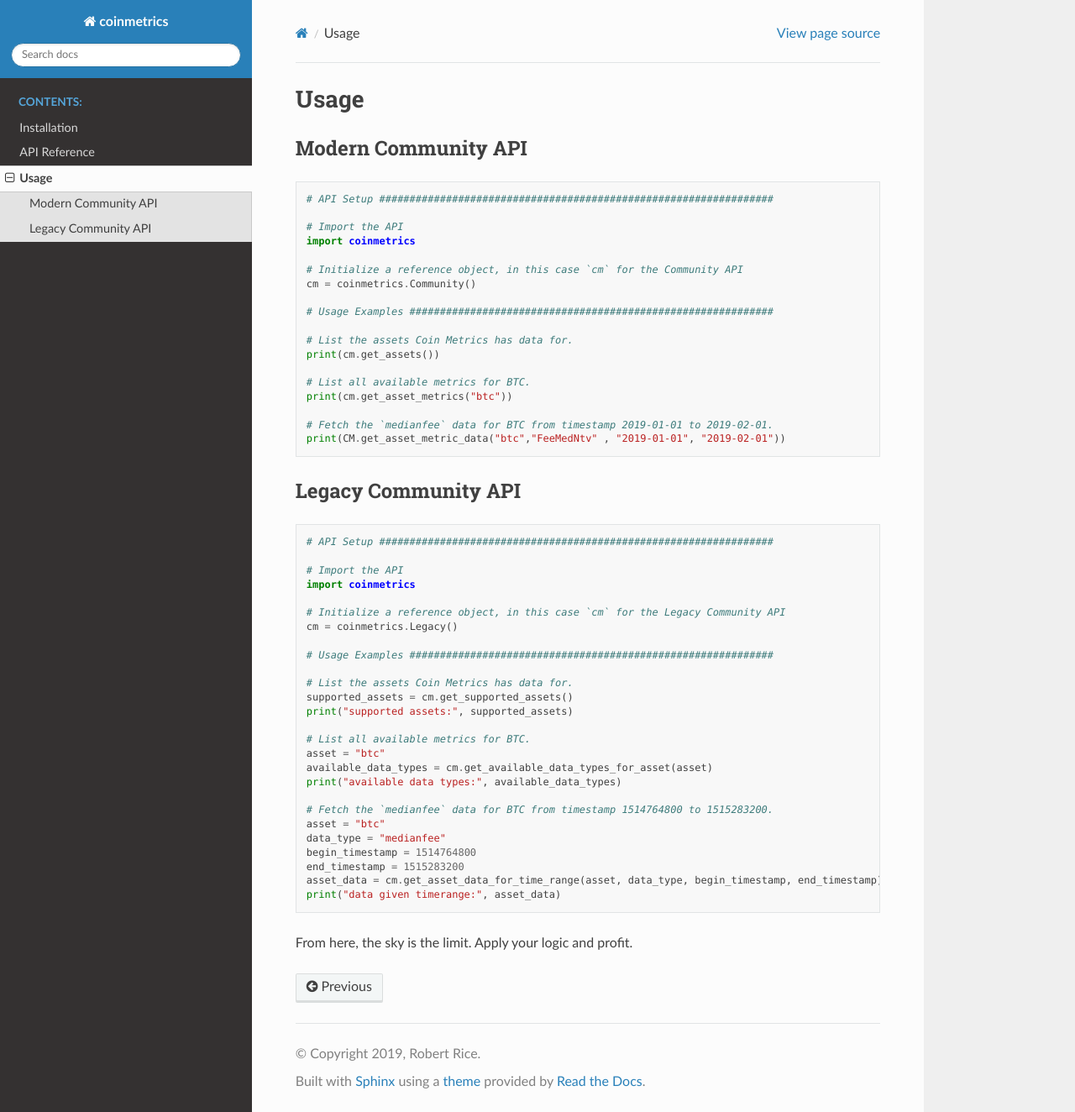
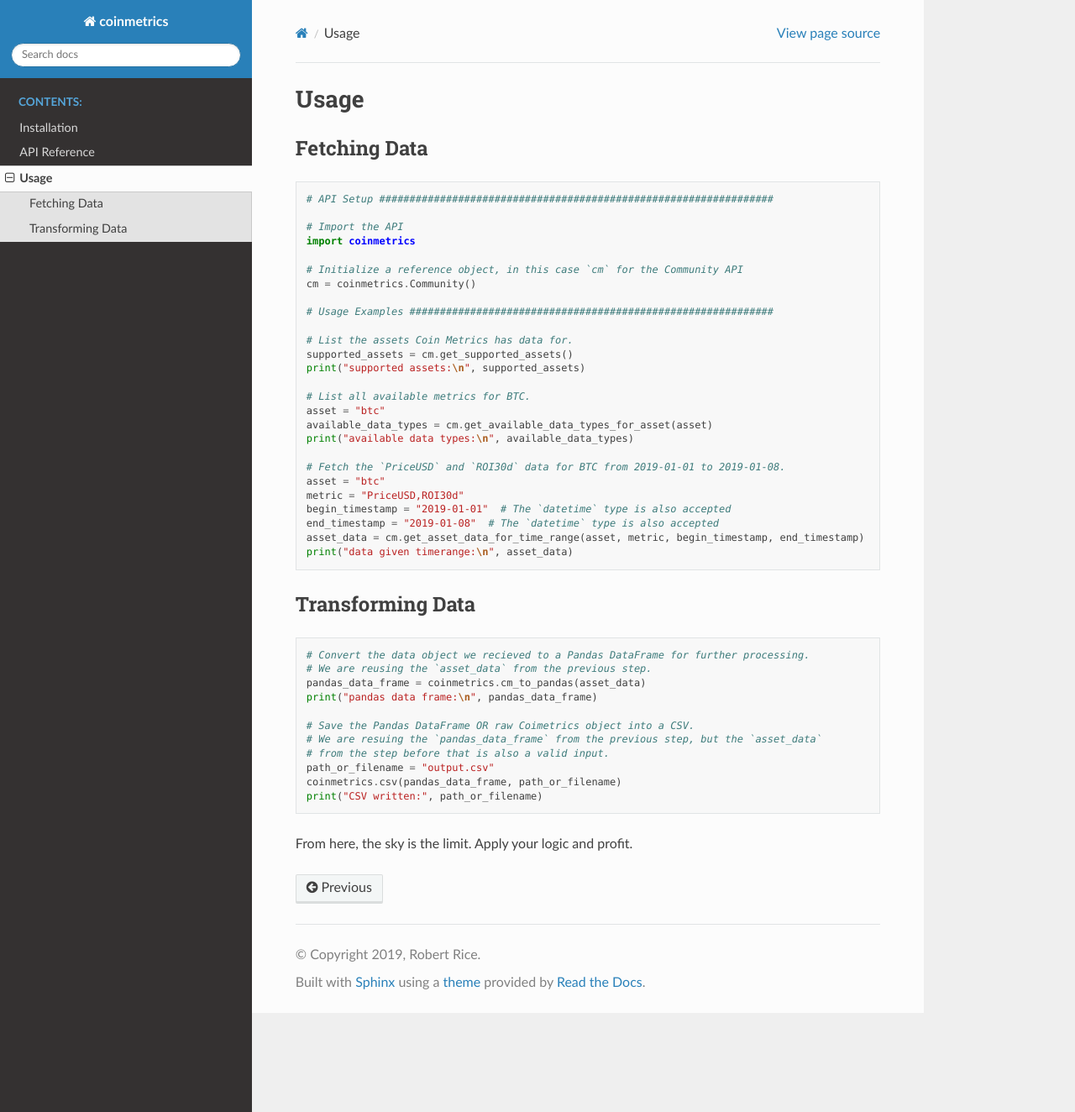
Before and after one commit to h4110w33n/coinmetrics, a Sphinx documentation site: the page built from docs/usage.rst, in a window 1280 px wide and 1324 px high. Shown: the whole window at 84% size. Built offline with Sphinx 7.4.7 and the Read the Docs theme 2.0.0, drawn with Linux system fonts in a browser that asks for light colours.

Commit message:
Adding some polish + utils have been completed

```diff
--- a/coinmetrics/__init__.py
+++ b/coinmetrics/__init__.py
@@ -6,4 +6,4 @@
 from .community import Community
 from .legacy import CommunityLegacy
 from .pro import Pro
-from .utils import Utils
+from .utils import cm_to_pandas, normalize, csv
--- a/docs/index.rst
+++ b/docs/index.rst
@@ -1,7 +1,7 @@
 Coin Metrics for Python
 =======================
 
-.. note::  This module currently only impliments the community API v1. Upgrades to the community API compability and the Pro APIs are in flight.
+.. note:: This module currently only the Community API.
 
 This API for Python 3 provides a convenient interface for developers wanting to use Coin Metrics data.
 
@@ -26,4 +26,4 @@
 
 The official API reference that this project is based on can be found on Coin Metrics' `API Reference`_
 
-.. _API Reference: https://coinmetrics.io/api/
+.. _`API Reference`: https://docs.coinmetrics.io/api/v2/
--- a/docs/pro.rst
+++ b/docs/pro.rst
@@ -2,6 +2,9 @@
 
 Pro
 ---
+
+.. note:: Currently, these methods and untested.
+
 The :samp:`Pro` class is an extensions of the :ref:`community` class, which also means it inherits all methods prevously defined in :ref:`community` and :ref:`base`.
 
 Primary Methods
--- a/docs/usage.rst
+++ b/docs/usage.rst
@@ -3,8 +3,8 @@
 Usage
 =====
 
-Modern Community API
-""""""""""""""""""""
+Fetching Data
+"""""""""""""
 
 .. code-block:: python
 
@@ -19,44 +19,37 @@
   # Usage Examples ############################################################
 
   # List the assets Coin Metrics has data for.
-  print(cm.get_assets())
-
-  # List all available metrics for BTC.
-  print(cm.get_asset_metrics("btc"))
-
-  # Fetch the `medianfee` data for BTC from timestamp 2019-01-01 to 2019-02-01.
-  print(CM.get_asset_metric_data("btc","FeeMedNtv" , "2019-01-01", "2019-02-01"))
-
-Legacy Community API
-""""""""""""""""""""
-
-.. code-block:: python
-
-  # API Setup #################################################################
-
-  # Import the API
-  import coinmetrics
-
-  # Initialize a reference object, in this case `cm` for the Legacy Community API
-  cm = coinmetrics.Legacy()
-
-  # Usage Examples ############################################################
-
-  # List the assets Coin Metrics has data for.
   supported_assets = cm.get_supported_assets()
-  print("supported assets:", supported_assets)
+  print("supported assets:\n", supported_assets)
 
   # List all available metrics for BTC.
   asset = "btc"
   available_data_types = cm.get_available_data_types_for_asset(asset)
-  print("available data types:", available_data_types)
+  print("available data types:\n", available_data_types)
 
-  # Fetch the `medianfee` data for BTC from timestamp 1514764800 to 1515283200.
+  # Fetch the `PriceUSD` and `ROI30d` data for BTC from 2019-01-01 to 2019-01-08.
   asset = "btc"
-  data_type = "medianfee"
-  begin_timestamp = 1514764800
-  end_timestamp = 1515283200
-  asset_data = cm.get_asset_data_for_time_range(asset, data_type, begin_timestamp, end_timestamp)
-  print("data given timerange:", asset_data)
+  metric = "PriceUSD,ROI30d"
+  begin_timestamp = "2019-01-01"  # The `datetime` type is also accepted
+  end_timestamp = "2019-01-08"  # The `datetime` type is also accepted
+  asset_data = cm.get_asset_data_for_time_range(asset, metric, begin_timestamp, end_timestamp)
+  print("data given timerange:\n", asset_data)
+
+Transforming Data
+"""""""""""""""""
+
+.. code-block:: python
+
+  # Convert the data object we recieved to a Pandas DataFrame for further processing.
+  # We are reusing the `asset_data` from the previous step.
+  pandas_data_frame = coinmetrics.cm_to_pandas(asset_data)
+  print("pandas data frame:\n", pandas_data_frame)
+
+  # Save the Pandas DataFrame OR raw Coimetrics object into a CSV.
+  # We are resuing the `pandas_data_frame` from the previous step, but the `asset_data`
+  # from the step before that is also a valid input.
+  path_or_filename = "output.csv"
+  coinmetrics.csv(pandas_data_frame, path_or_filename)
+  print("CSV written:", path_or_filename)
 
 From here, the sky is the limit. Apply your logic and profit.
--- a/docs/utils.rst
+++ b/docs/utils.rst
@@ -3,7 +3,5 @@
 Utilities
 ---------
 
-.. note:: Stubs of the Utility functions have been created, but full functionality isn't planned until the v0.2.1 release.
-
-.. autoclass:: coinmetrics.utils.Utils
-    :members:
+.. automodule:: coinmetrics.utils
+    :members: cm_to_pandas, csv, normalize
```
Also changed, not shown: docs/community.rst (+11 -1 lines), 3 other files.
